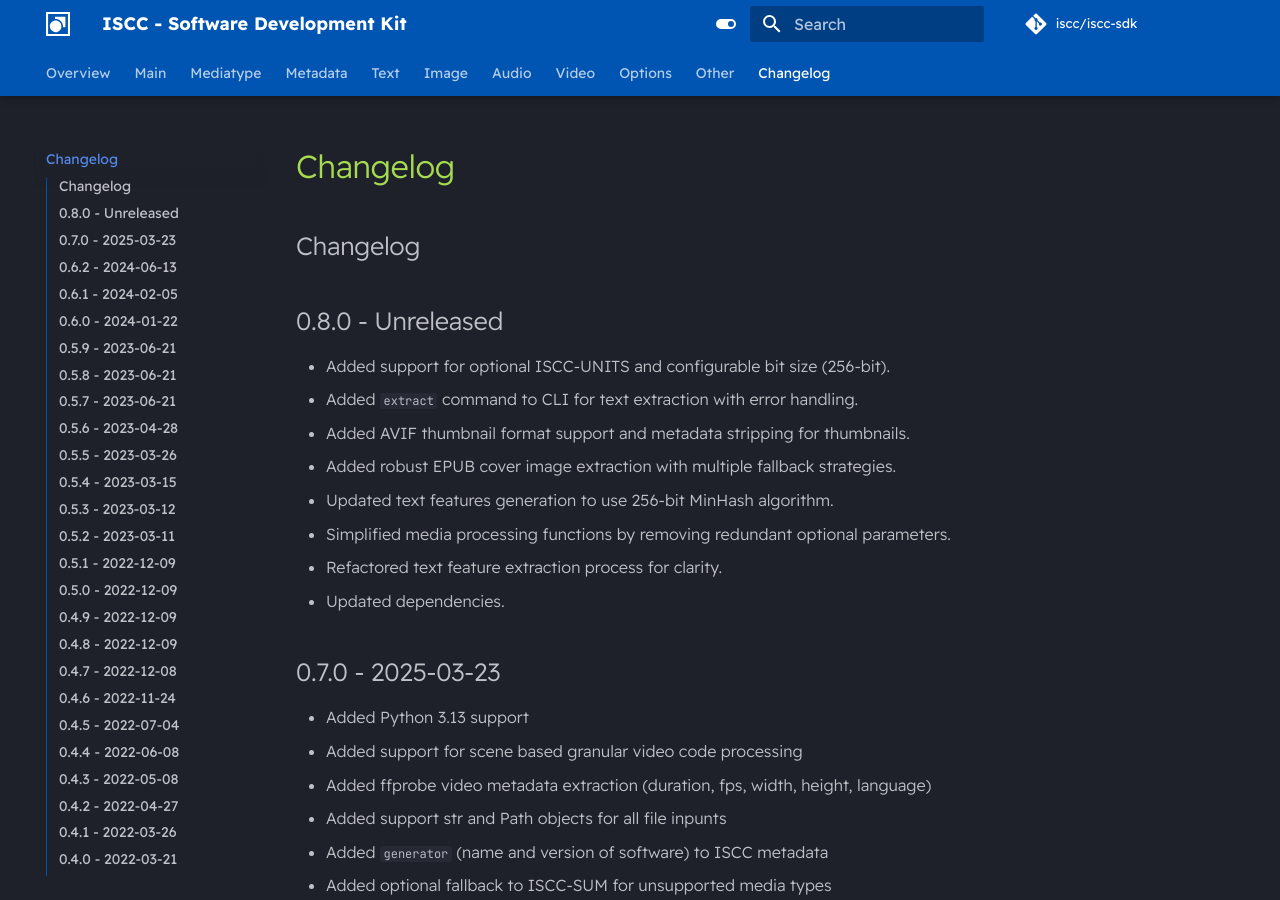
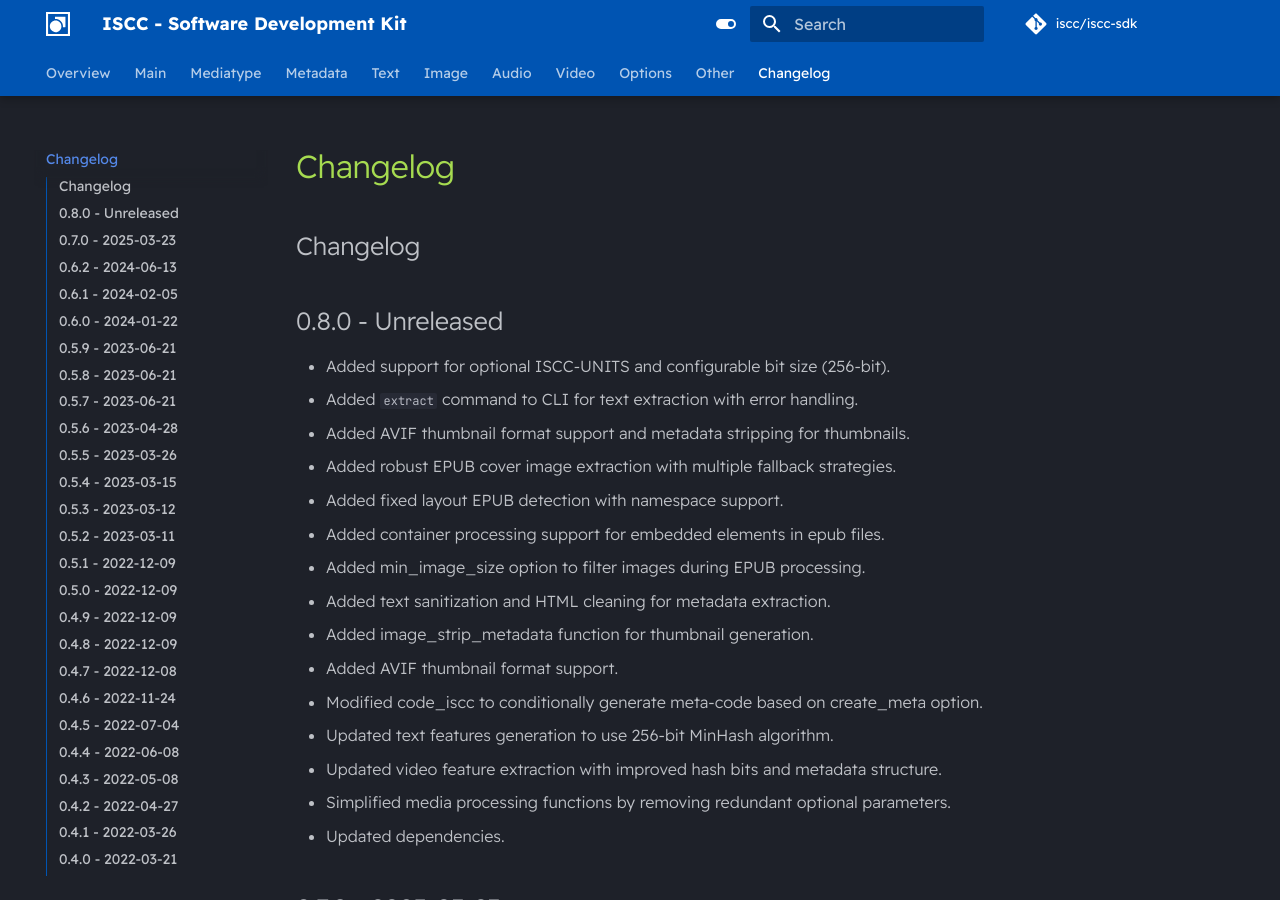
Before and after one commit to iscc/iscc-sdk, an MkDocs documentation site: the page built from docs/changelog.md, in a window 1280 px wide and 900 px high. Built offline with MkDocs 1.6.1 and Material for MkDocs 9.7.7, drawn with Linux system fonts in a browser that asks for light colours; comment, search, counter and statistics services are not loaded.

Commit message:
feat: Enhance EPUB processing, metadata extraction, and media feature generation

```diff
--- a/docs/changelog.md
+++ b/docs/changelog.md
@@ -6,9 +6,16 @@
 - Added `extract` command to CLI for text extraction with error handling.
 - Added AVIF thumbnail format support and metadata stripping for thumbnails.
 - Added robust EPUB cover image extraction with multiple fallback strategies.
+- Added fixed layout EPUB detection with namespace support.
+- Added container processing support for embedded elements in epub files.
+- Added min_image_size option to filter images during EPUB processing.
+- Added text sanitization and HTML cleaning for metadata extraction.
+- Added image_strip_metadata function for thumbnail generation.
+- Added AVIF thumbnail format support.
+- Modified code_iscc to conditionally generate meta-code based on create_meta option.
 - Updated text features generation to use 256-bit MinHash algorithm.
+- Updated video feature extraction with improved hash bits and metadata structure.
 - Simplified media processing functions by removing redundant optional parameters.
-- Refactored text feature extraction process for clarity.
 - Updated dependencies.
 
 ## 0.7.0 - 2025-03-23
```
Also changed, not shown: CHANGELOG.md (+8 -1 lines).
